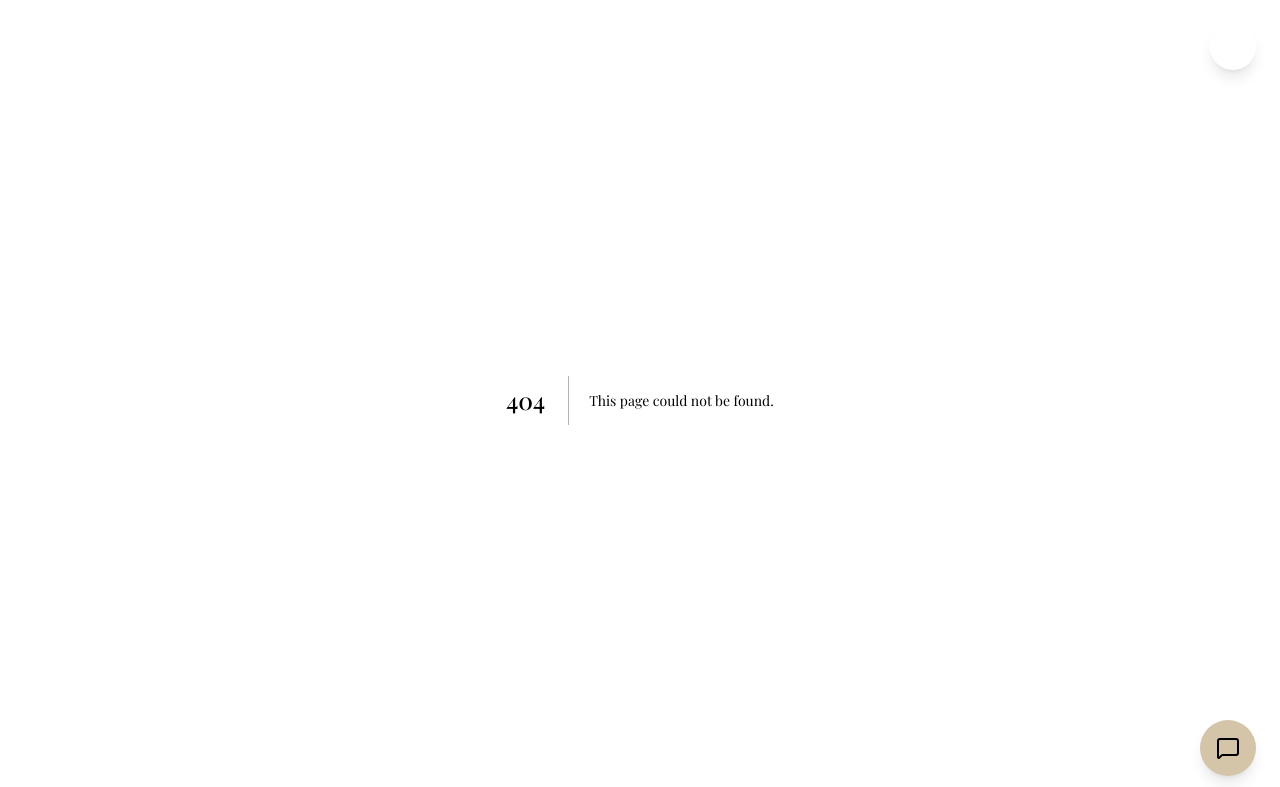
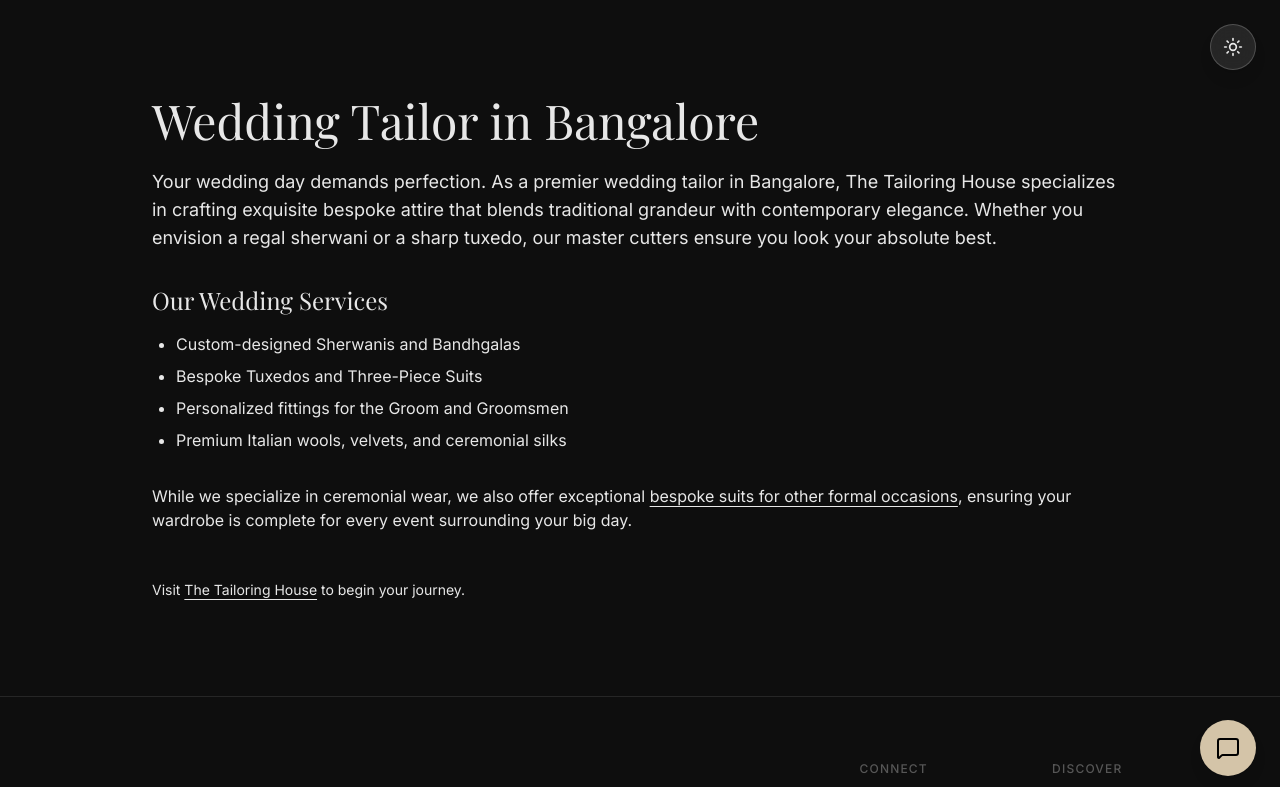
Before and after one commit to raghavendraakashu/The-tailor-house, a Next.js app: page /wedding-tailor-bangalore in a window 1280 px wide. Before the commit this address had no page. Shown: the top 787 px of the page. Built offline with nearby package versions, Linux system fonts and the light colour scheme; a web font is replaced by a local one.

Commit message:
Add wedding tailor SEO page and internal links

```diff
--- a/app/page.tsx
+++ b/app/page.tsx
@@ -25,6 +25,13 @@
             className="underline underline-offset-4 hover:text-foreground transition"
           >
             bespoke suits in Bangalore
+          </Link>{" "}
+          and{" "}
+          <Link
+            href="/wedding-tailor-bangalore"
+            className="underline underline-offset-4 hover:text-foreground transition"
+          >
+            wedding tailor services
           </Link>
           , tailored with precision and elegance.
         </p>
--- a/app/sitemap.ts
+++ b/app/sitemap.ts
@@ -14,5 +14,11 @@
             changeFrequency: "weekly",
             priority: 0.9,
         },
+        {
+            url: "https://the-tailor-house.vercel.app/wedding-tailor-bangalore",
+            lastModified: new Date(),
+            changeFrequency: "weekly",
+            priority: 0.9,
+        },
     ];
 }
--- /dev/null
+++ b/app/wedding-tailor-bangalore/page.tsx
@@ -0,0 +1,56 @@
+import type { Metadata } from "next";
+import Link from "next/link";
+
+export const metadata: Metadata = {
+    title: "Wedding Tailor in Bangalore | The Tailoring House",
+    description:
+        "Luxury wedding tailoring in Bangalore for grooms and special occasions. Handcrafted sherwanis, suits, and bespoke wedding attire.",
+};
+
+export default function WeddingTailorPage() {
+    return (
+        <main className="px-6 py-24 max-w-5xl mx-auto">
+            <h1 className="text-4xl md:text-5xl font-playfair mb-6">
+                Wedding Tailor in Bangalore
+            </h1>
+
+            <p className="text-lg text-muted-foreground mb-8">
+                Your wedding day demands perfection. As a premier wedding tailor in
+                Bangalore, The Tailoring House specializes in crafting exquisite bespoke
+                attire that blends traditional grandeur with contemporary elegance. Whether
+                you envision a regal sherwani or a sharp tuxedo, our master cutters ensure
+                you look your absolute best.
+            </p>
+
+            <h2 className="text-2xl font-playfair mb-4">
+                Our Wedding Services
+            </h2>
+
+            <ul className="list-disc pl-6 space-y-2 text-muted-foreground mb-8">
+                <li>Custom-designed Sherwanis and Bandhgalas</li>
+                <li>Bespoke Tuxedos and Three-Piece Suits</li>
+                <li>Personalized fittings for the Groom and Groomsmen</li>
+                <li>Premium Italian wools, velvets, and ceremonial silks</li>
+            </ul>
+
+            <p className="text-muted-foreground">
+                While we specialize in ceremonial wear, we also offer exceptional{" "}
+                <Link
+                    href="/bespoke-suits-bangalore"
+                    className="underline underline-offset-4 hover:text-foreground transition"
+                >
+                    bespoke suits for other formal occasions
+                </Link>
+                , ensuring your wardrobe is complete for every event surrounding your big day.
+            </p>
+
+            <p className="mt-12 text-sm text-muted-foreground">
+                Visit{" "}
+                <Link href="/" className="underline underline-offset-4">
+                    The Tailoring House
+                </Link>{" "}
+                to begin your journey.
+            </p>
+        </main>
+    );
+}
--- a/components/Footer.tsx
+++ b/components/Footer.tsx
@@ -45,6 +45,12 @@
                             className="text-sm text-muted-foreground hover:text-foreground transition"
                         >
                             Bespoke Suits Bangalore
+                        </Link>
+                        <Link
+                            href="/wedding-tailor-bangalore"
+                            className="text-sm text-muted-foreground hover:text-foreground transition"
+                        >
+                            Wedding Tailor Bangalore
                         </Link>
                     </div>
                 </div>
```
